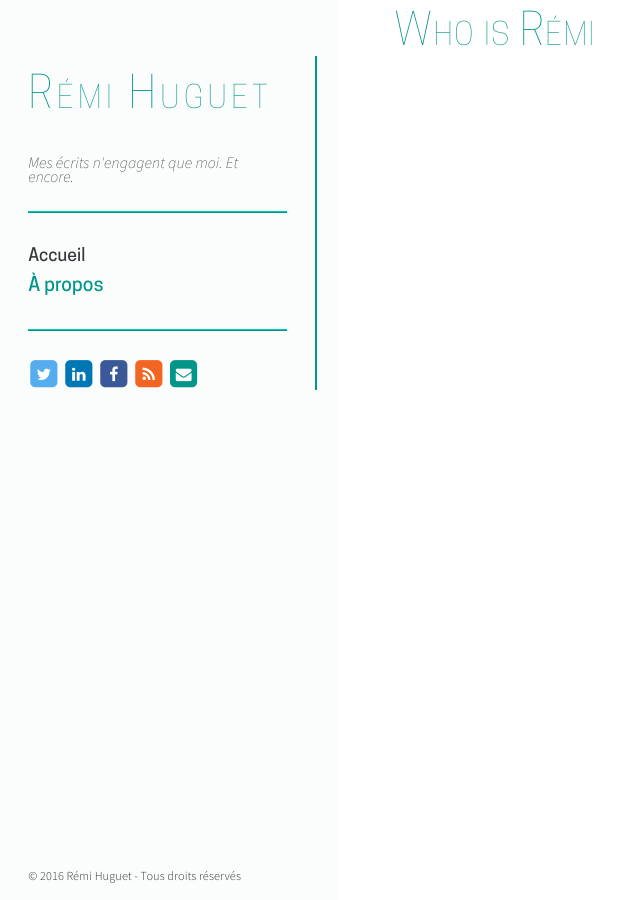
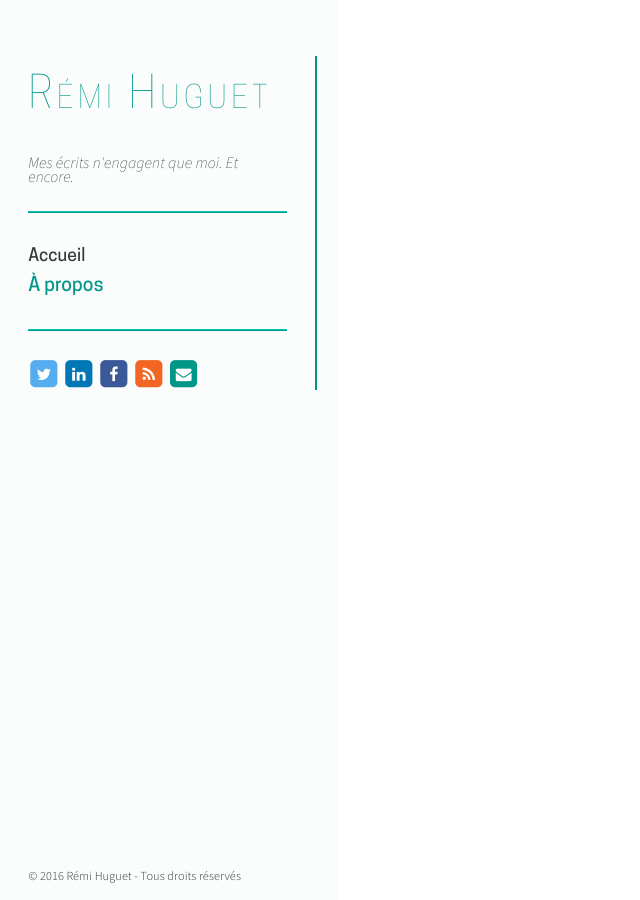
Before and after one commit to remihuguet/remihuguet.github.io, a Jekyll site: the page built from about/index.html, in a window 1280 px wide. Shown: the whole page, without its empty margins (0-640 px from the left). Built offline with Jekyll 4.4.1, drawn with Linux system fonts in a browser that asks for light colours.

```diff
--- a/about/index.html
+++ b/about/index.html
@@ -1,5 +1,4 @@
 ---
 layout: default
-title: Who is Rémi
+title: À propos
 ---
-	<h1>{{ page.title }}</h1>
```
Also changed, not shown: _drafts/site-launched.md (renamed from _posts/2016-05-24-site-launched.md).
